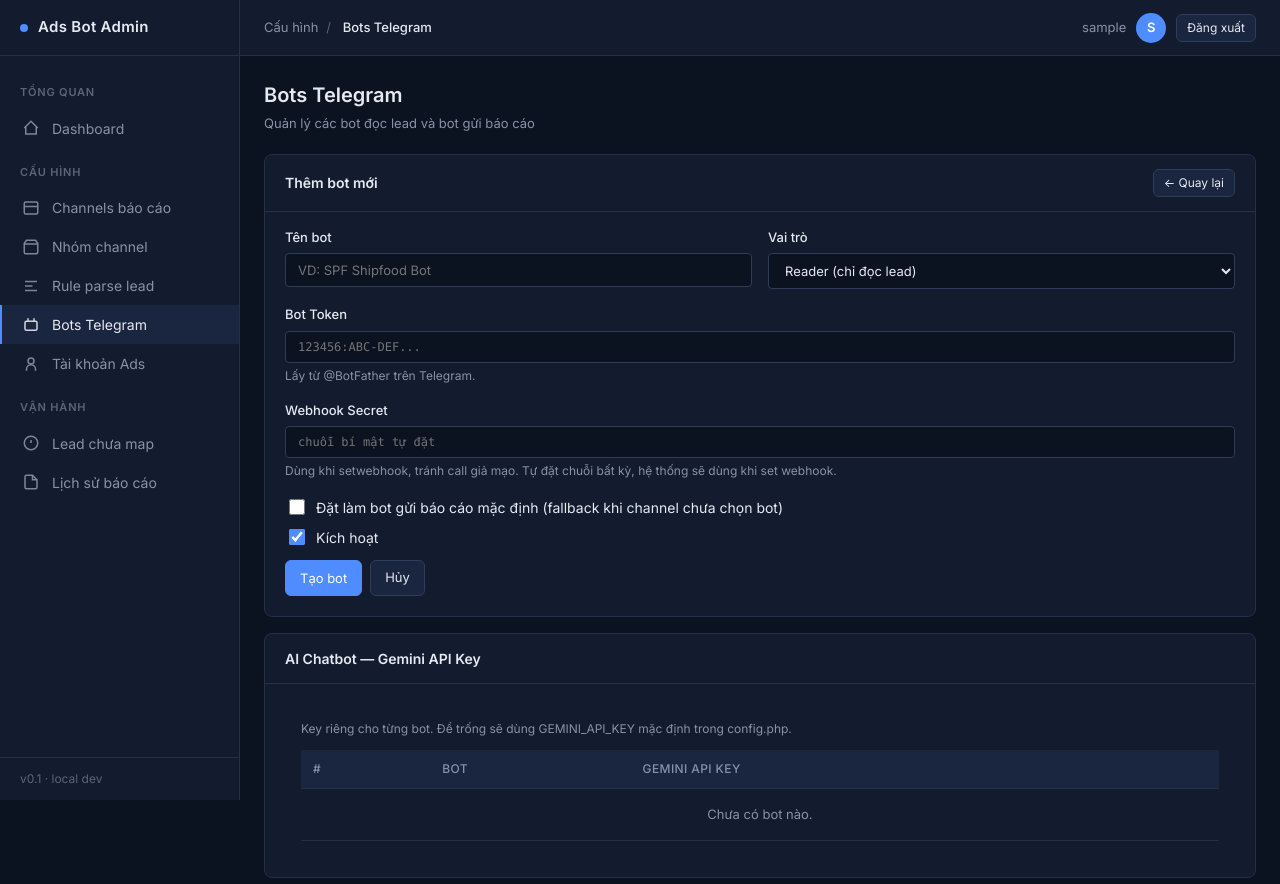
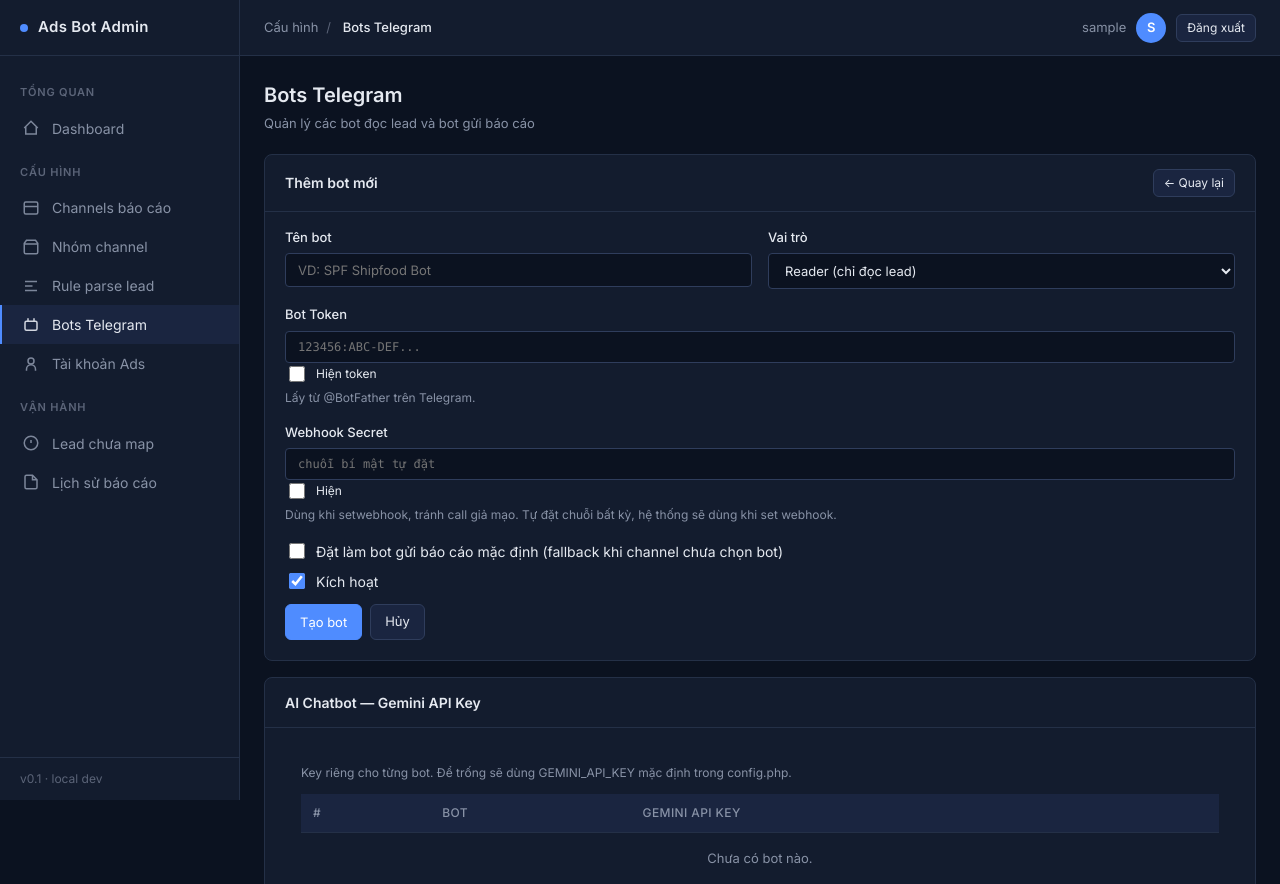
Before and after one commit to haildv1007/telegram-bot, a PHP site: page /bots.php?new=1 in a window 1280 px wide. Shown: the top 884 px of the page. Run offline with PHP 8.4, Linux system fonts and the light colour scheme; the visitor is signed in with stand-in values (Sample User, id 1); data that the repository does not hold is empty.

Commit message:
Mask sensitive fields: token, webhook secret, gemini key
Use password inputs with toggle to show/hide.

Co-Authored-By: Claude Opus 4.6 <noreply@anthropic.com>

```diff
--- a/admin/bots.php
+++ b/admin/bots.php
@@ -111,15 +111,17 @@ include __DIR__ . '/layout.php';
 
     <div class="form-group">
       <label class="form-label">Bot Token</label>
-      <input type="text" name="token" class="form-control mono" required
+      <input type="password" name="token" class="form-control mono" required autocomplete="off"
              value="<?= h($editing['token'] ?? '') ?>" placeholder="123456:ABC-DEF...">
+      <label class="form-check mt-1" style="font-size:12px"><input type="checkbox" onchange="this.closest('.form-group').querySelector('input[name]').type=this.checked?'text':'password'"> Hiện token</label>
       <div class="form-help">Lấy từ @BotFather trên Telegram.</div>
     </div>
 
     <div class="form-group">
       <label class="form-label">Webhook Secret</label>
-      <input type="text" name="webhook_secret" class="form-control mono"
+      <input type="password" name="webhook_secret" class="form-control mono" autocomplete="off"
              value="<?= h($editing['webhook_secret'] ?? '') ?>" placeholder="chuỗi bí mật tự đặt">
+      <label class="form-check mt-1" style="font-size:12px"><input type="checkbox" onchange="this.closest('.form-group').querySelector('input[name]').type=this.checked?'text':'password'"> Hiện</label>
       <div class="form-help">Dùng khi setwebhook, tránh call giả mạo. Tự đặt chuỗi bất kỳ, hệ thống sẽ dùng khi set webhook.</div>
     </div>
 
@@ -158,7 +160,7 @@ include __DIR__ . '/layout.php';
       <tr>
         <td class="mono text-dim">#<?= $b['id'] ?></td>
         <td><strong><?= h($b['name']) ?></strong></td>
-        <td class="mono"><?= h(substr($b['token'], 0, 10) . '…' . substr($b['token'], -6)) ?></td>
+        <td class="mono"><?= h(substr($b['token'], 0, 6) . '••••••' . substr($b['token'], -4)) ?></td>
         <td>
           <?php $rolelabel = ['reader'=>'Reader','reporter'=>'Reporter','both'=>'Both'][$b['role']] ?? $b['role']; ?>
           <span class="badge badge-accent"><?= h($rolelabel) ?></span>
@@ -202,8 +204,9 @@ include __DIR__ . '/layout.php';
           <td class="mono text-dim">#<?= $b['id'] ?></td>
           <td><strong><?= h($b['name']) ?></strong></td>
           <td>
-            <input type="text" class="form-control mono" id="gemini-key-<?= $b['id'] ?>" style="font-size:13px"
+            <input type="password" class="form-control mono" id="gemini-key-<?= $b['id'] ?>" style="font-size:13px" autocomplete="off"
                    value="<?= h($b['gemini_api_key'] ?? '') ?>" placeholder="Để trống = dùng key mặc định">
+            <label style="font-size:12px;margin-top:4px;cursor:pointer"><input type="checkbox" onchange="document.getElementById('gemini-key-<?= $b['id'] ?>').type=this.checked?'text':'password'"> Hiện</label>
           </td>
           <td><button class="btn btn-sm btn-primary" onclick="saveGeminiKey(<?= $b['id'] ?>)">Lưu</button></td>
         </tr>
```
